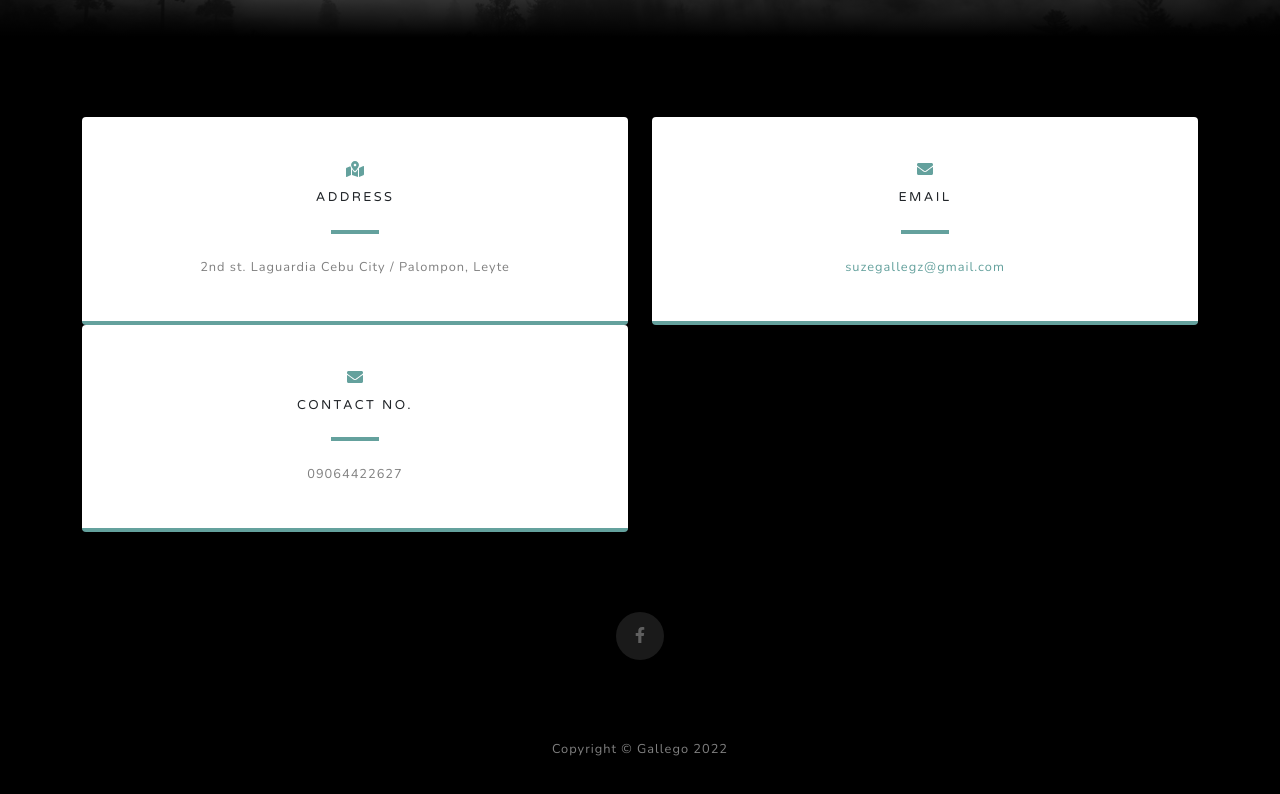
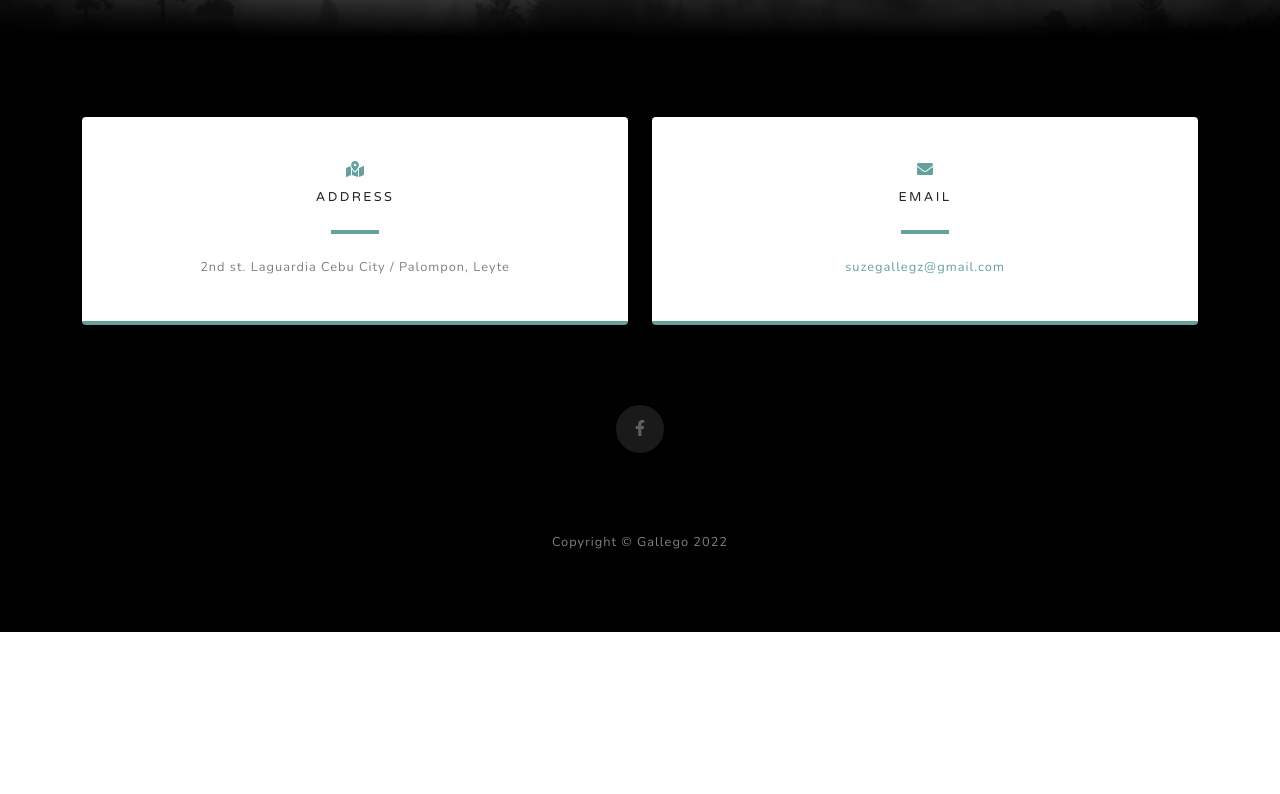
Before and after one commit to suzerain1/jeraldgallego.io, a plain HTML site: page index.html in a window 1280 px wide. Shown: the part 3879-4673 px from the top of the page. After the commit the page ends 4511 px from the top, so only its background shows below. Drawn offline with nearby package versions, Linux system fonts and the light colour scheme.

Commit message:
Update index.html

```diff
--- a/index.html
+++ b/index.html
@@ -198,16 +198,6 @@
                             </div>
                         </div>
                     </div>
-                    <div class="col-md-6 mb-3 mb-md-0">
-                        <div class="card py-4 h-100">
-                            <div class="card-body text-center">
-                                <i class="fas fa-envelope text-primary mb-2"></i>
-                                <h4 class="text-uppercase m-0">Contact No.</h4>
-                                <hr class="my-4" />
-                                <div class="small text-black-50">09064422627</div>
-                            </div>
-                        </div>
-                    </div>
                     <!-- <div class="col-md-4 mb-3 mb-md-0">
                         <div class="card py-4 h-100">
                             <div class="card-body text-center">
```
